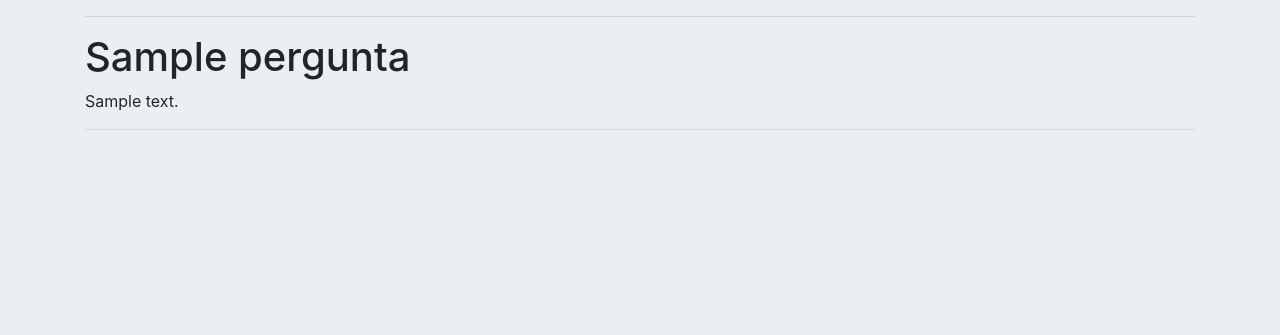
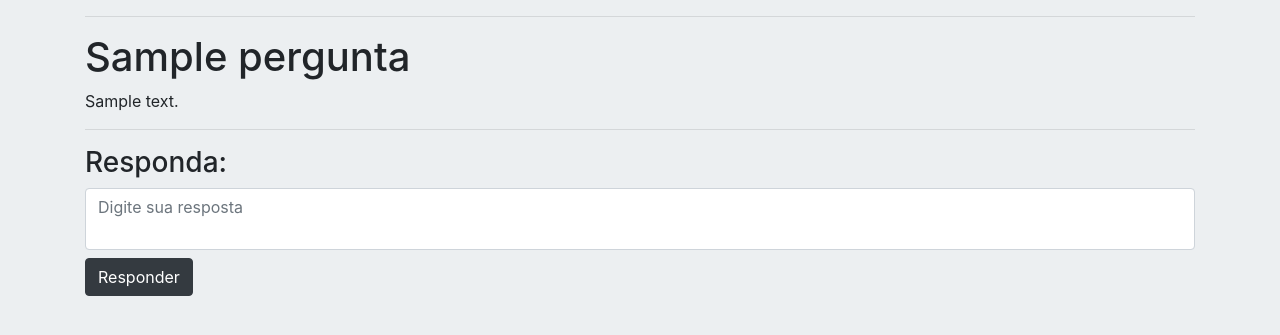
Before and after one commit to almir05/guia_perguntas, a Node server app: template views/pergunta.ejs in a window 1280 px wide. Shown: the part 62-397 px from the top of the page. Run offline with Node 20, Linux system fonts and the light colour scheme; the template is opened without the code that fills it: most values are stand-ins (such as "Sample title", 1, 10 or a date in 2020); some libraries are stand-ins or nearby versions.

Commit message:
Model e formulário de resposta

```diff
--- a/index.js
+++ b/index.js
@@ -2,6 +2,7 @@ const express = require('express');
 const app = express();
 const connection = require('./database/database');
 const Pergunta = require('./database/Pergunta');
+const Resposta = require('./database/Resposta');
 
 connection
   .authenticate()
--- a/public/css/style.css
+++ b/public/css/style.css
@@ -5,3 +5,11 @@ body {
 #formulario-pergunta {
   margin-top: 5vh;
 }
+
+textarea {
+  resize: none;
+}
+
+.resposta{
+  margin-top: 8px;
+}
--- a/views/pergunta.ejs
+++ b/views/pergunta.ejs
@@ -8,6 +8,11 @@
     <h1><%= pergunta.titulo %></h1>
     <p><%= pergunta.descricao %></p>
     <hr>
+    <form>
+      <h3>Responda:</h3>
+      <textarea placeholder="Digite sua resposta" class="form-control" name="corpo-resposta"></textarea>
+      <button type="submit" class="btn btn-dark resposta">Responder</button>
+    </form>
   </div>
 </body>
 
```
